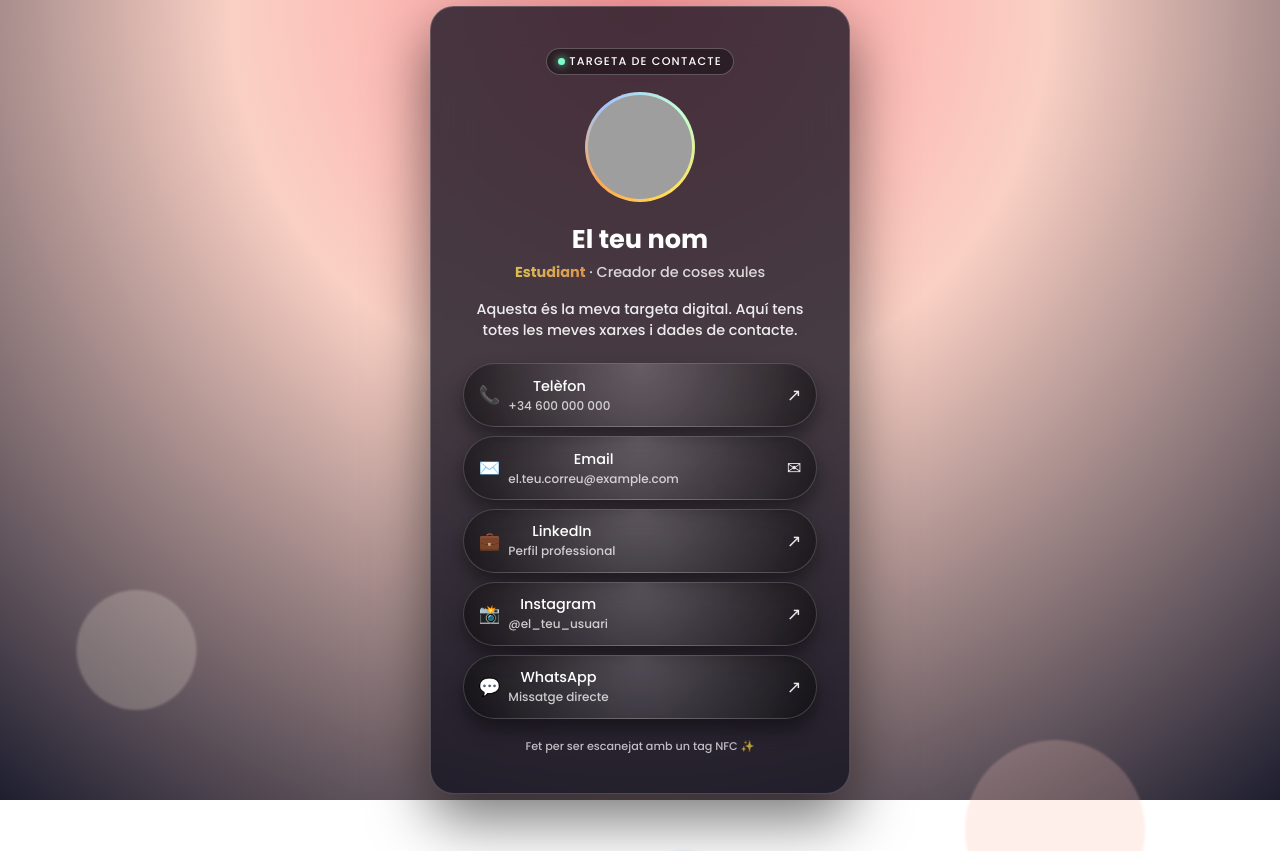
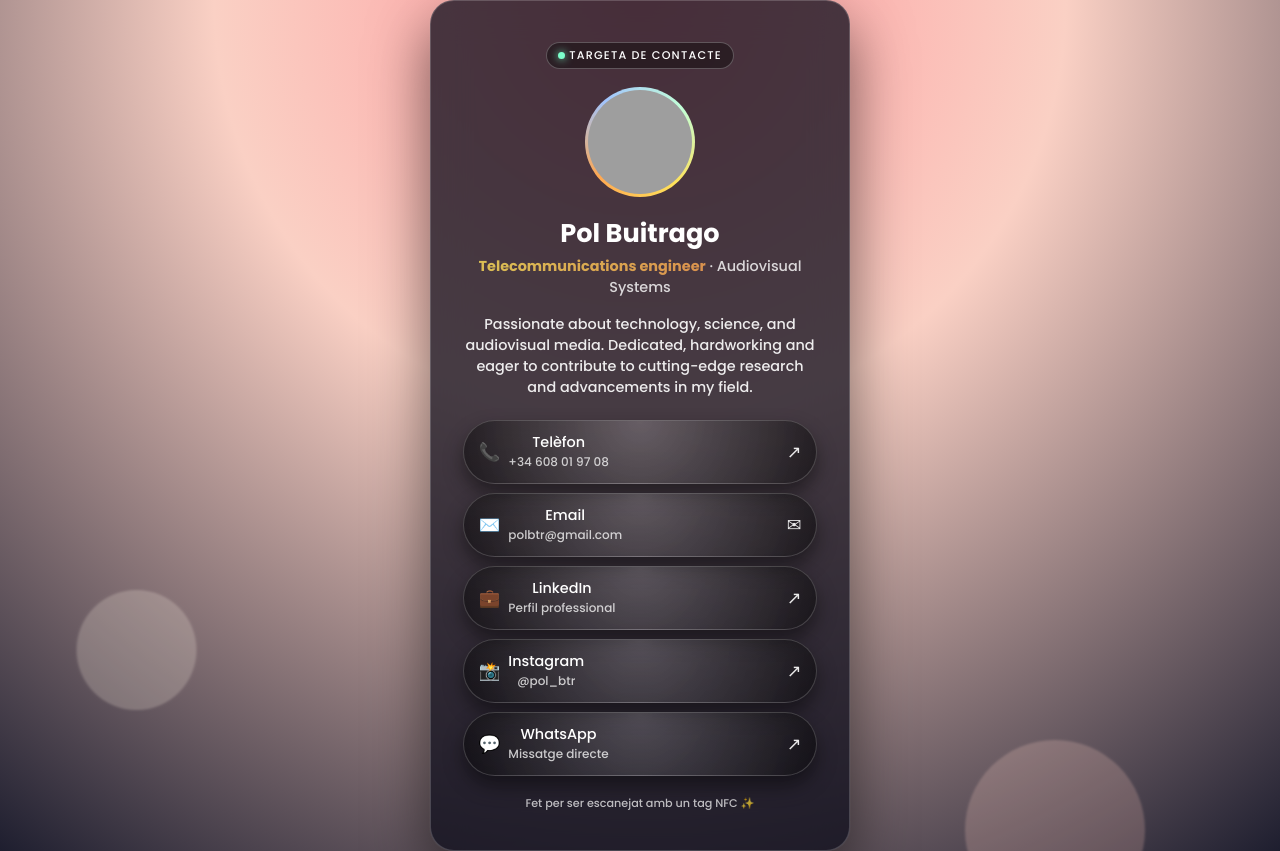
Before and after one commit to polvalls99/pol-buitrago, a plain HTML site: page index.html in a window 1280 px wide. Before the commit the page ends 800 px from the top, so only its background shows below. Drawn offline with Linux system fonts and the light colour scheme; grey boxes are pictures that could not be loaded.

Commit message:
Modify contact card with new user details
Updated personal information and contact links in the contact card.

```diff
--- a/index.html
+++ b/index.html
@@ -205,44 +205,44 @@
   </div>
 
   <!-- NOM I ROL -->
-  <h1 class="name">El teu nom</h1>
-  <p class="role"><span class="highlight">Estudiant</span> · Creador de coses xules</p>
+  <h1 class="name">Pol Buitrago</h1>
+  <p class="role"><span class="highlight">Telecommunications engineer</span> · Audiovisual Systems</p>
 
   <!-- BIO -->
   <p class="bio">
-    Aquesta és la meva targeta digital.
-    Aquí tens totes les meves xarxes i dades de contacte.
+    Passionate about technology, science, and audiovisual media.
+    Dedicated, hardworking and eager to contribute to cutting-edge research and advancements in my field.
   </p>
 
   <!-- LINKS ORDENATS -->
   <div class="links">
 
     <!-- Telèfon -->
-    <a class="link-btn" href="tel:+34600000000">
+    <a class="link-btn" href="tel:+34608019708">
       <div class="link-btn-left">
         <span class="link-icon">📞</span>
         <div>
           <div class="link-label">Telèfon</div>
-          <div class="link-handle">+34 600 000 000</div>
+          <div class="link-handle">+34 608 01 97 08</div>
         </div>
       </div>
       <span class="link-arrow">↗</span>
     </a>
 
     <!-- Email -->
-    <a class="link-btn" href="mailto:el.teu.correu@example.com">
+    <a class="link-btn" href="mailto:polbtr@gmail.com">
       <div class="link-btn-left">
         <span class="link-icon">✉️</span>
         <div>
           <div class="link-label">Email</div>
-          <div class="link-handle">el.teu.correu@example.com</div>
+          <div class="link-handle">polbtr@gmail.com</div>
         </div>
       </div>
       <span class="link-arrow">✉</span>
     </a>
 
     <!-- LinkedIn -->
-    <a class="link-btn" href="https://www.linkedin.com/in/el-teu-usuari" target="_blank">
+    <a class="link-btn" href="https://es.linkedin.com/in/pol-buitrago" target="_blank">
       <div class="link-btn-left">
         <span class="link-icon">💼</span>
         <div>
@@ -254,19 +254,19 @@
     </a>
 
     <!-- Instagram -->
-    <a class="link-btn" href="https://instagram.com/el_teu_usuari" target="_blank">
+    <a class="link-btn" href="https://instagram.com/pol_btr" target="_blank">
       <div class="link-btn-left">
         <span class="link-icon">📸</span>
         <div>
           <div class="link-label">Instagram</div>
-          <div class="link-handle">@el_teu_usuari</div>
+          <div class="link-handle">@pol_btr</div>
         </div>
       </div>
       <span class="link-arrow">↗</span>
     </a>
 
     <!-- WhatsApp -->
-    <a class="link-btn" href="https://wa.me/34600000000" target="_blank">
+    <a class="link-btn" href="https://wa.me/34608019708" target="_blank">
       <div class="link-btn-left">
         <span class="link-icon">💬</span>
         <div>
```
